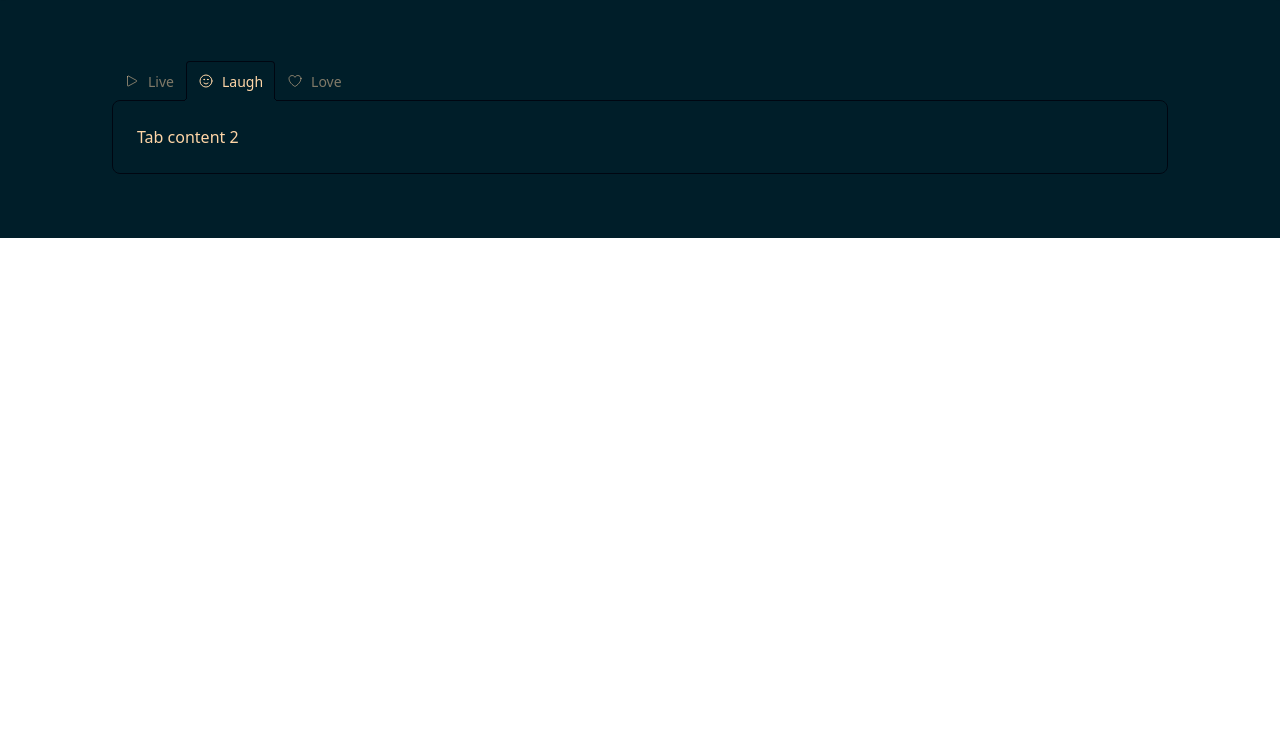
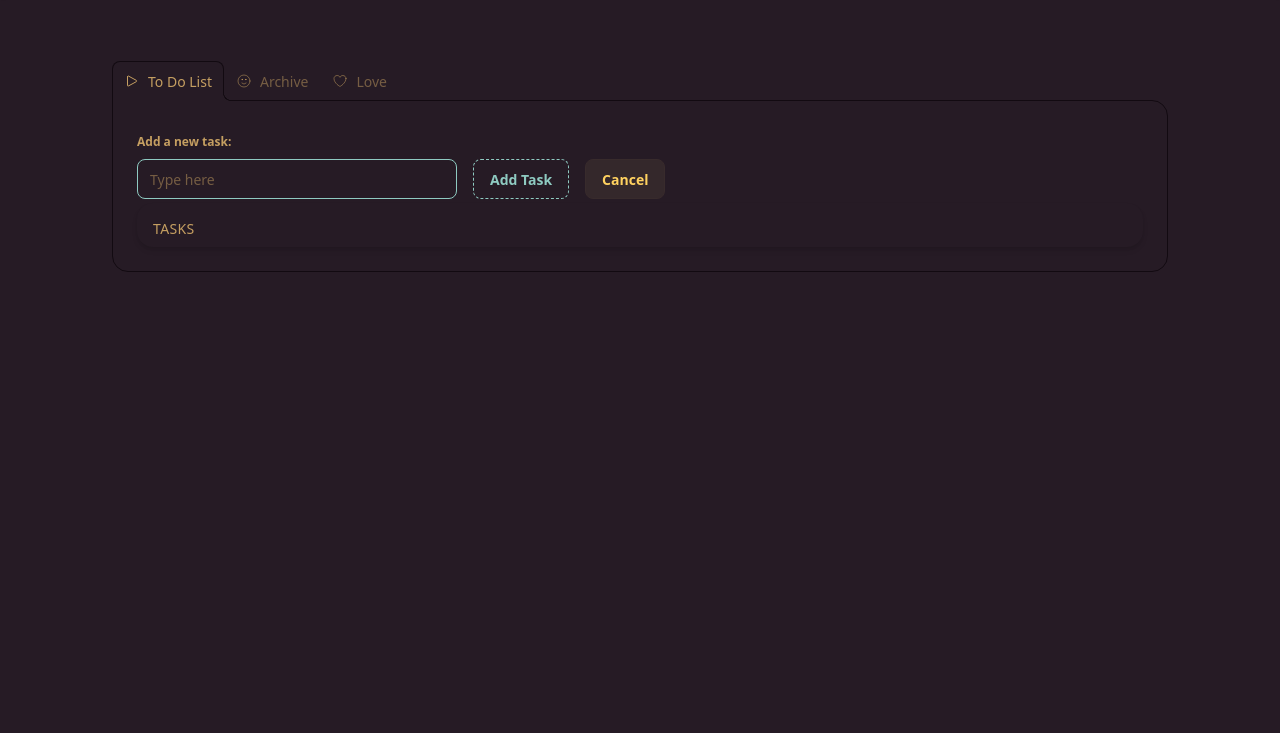
Before and after one commit to kithrine/kithrine.github.io, a plain HTML site: page index.html in a window 1280 px wide. Shown: the part 67-800 px from the top of the page. Drawn offline with nearby package versions, Linux system fonts and the light colour scheme.

Commit message:
Adds navbar, and tabs and input with buttons and the basic outline of the list of tasks. Begins to implement localStorage.

```diff
--- a/index.html
+++ b/index.html
@@ -26,10 +26,10 @@
   <title>Todo Javascript DaisyUI</title>
 </head>
 
-<body data-theme="abyss">
+<body data-theme="coffee" class="min-h-screen">
   <div class="navbar bg-base-100 shadow-sm">
     <div class="flex-1">
-      <a class="btn btn-ghost text-xl">daisyUI</a>
+      <a class="btn btn-ghost text-xl">Daisy To Do</a>
     </div>
     <div class="flex gap-2">
       <input type="text" placeholder="Search" class="input input-bordered w-24 md:w-auto" />
@@ -61,16 +61,33 @@
   <!-- name of each tab group should be unique -->
 <div class="tabs tabs-lift px-28 py-16">
   <label class="tab">
-    <input type="radio" name="my_tabs_4" />
+    <input type="radio" name="my_tabs_4" checked="checked" />
     <svg xmlns="http://www.w3.org/2000/svg" fill="none" viewBox="0 0 24 24" stroke-width="1.5" stroke="currentColor" class="size-4 me-2"><path stroke-linecap="round" stroke-linejoin="round" d="M5.25 5.653c0-.856.917-1.398 1.667-.986l11.54 6.347a1.125 1.125 0 0 1 0 1.972l-11.54 6.347a1.125 1.125 0 0 1-1.667-.986V5.653Z" /></svg>
-    Live
+    To Do List
   </label>
-  <div class="tab-content bg-base-100 border-base-300 p-6">Tab content 1</div>
+  <div class="tab-content bg-base-100 border-base-300 p-6">
+    <fieldset class="fieldset">
+      <legend class="fieldset-legend">Add a new task:</legend>
+      <div class="flex gap-x-4">
+        <input id="addTaskText" type="text" class="input input-info" placeholder="Type here" />
+        <button onclick="addTask()" id="addTaskButton" class="btn btn-dash btn-info">Add Task</button>
+        <button class="btn btn-soft btn-warning">Cancel</button>
+      </div>
+    </fieldset>
+
+    <ul id="listContainer" class="list bg-base-100 rounded-box shadow-md">
+
+      <li class="p-4 pb-2 text-sm tracking-wide uppercase">Tasks</li>
+
+
+    </ul>
+  </div>
 
   <label class="tab">
-    <input type="radio" name="my_tabs_4" checked="checked" />
+    <input type="radio" name="my_tabs_4" />
     <svg xmlns="http://www.w3.org/2000/svg" fill="none" viewBox="0 0 24 24" stroke-width="1.5" stroke="currentColor" class="size-4 me-2"><path stroke-linecap="round" stroke-linejoin="round" d="M15.182 15.182a4.5 4.5 0 0 1-6.364 0M21 12a9 9 0 1 1-18 0 9 9 0 0 1 18 0ZM9.75 9.75c0 .414-.168.75-.375.75S9 10.164 9 9.75 9.168 9 9.375 9s.375.336.375.75Zm-.375 0h.008v.015h-.008V9.75Zm5.625 0c0 .414-.168.75-.375.75s-.375-.336-.375-.75.168-.75.375-.75.375.336.375.75Zm-.375 0h.008v.015h-.008V9.75Z" /></svg>
-    Laugh
+    <!-- Completed Tasks -->
+     Archive
   </label>
   <div class="tab-content bg-base-100 border-base-300 p-6">Tab content 2</div>
 
--- a/index.js
+++ b/index.js
@@ -1,5 +1,57 @@
-// Load any existing todos
+// Get elements by their ID's
+const addTaskButton = document.getElementById("addTaskButton")
+const addTaskText = document.getElementById("addTaskText")
+const listContainer = document.getElementById("listContainer")
 
-// If there are any todos, show them on the page
+// Initialize todo data, { id: 0, task: "todo" }
+const tasks = []
+const completedTasks = []
 
-//
+// Add click event listener to task add button
+const addTask = () => {
+  console.log("addTaskButton click", addTaskText.value)
+  // Create task record
+  const newTask = { id: tasks.length + 1, text: addTaskText.value, status: "Active", priority: "Normal" }
+  tasks.push(newTask)
+  console.log("newTask", newTask, "tasks", tasks)
+  // Clear existing HTML
+
+
+  // Populate HTML w/ template literal
+  const newTaskHTML = `
+    <li id="${newTask.id}" class="list-row">
+      <div class="text-4xl font-thin opacity-30 tabular-nums">${newTask.id}</div>
+      <div><img class="size-10 rounded-box" src="https://img.daisyui.com/images/profile/demo/1@94.webp"/></div>
+      <div class="list-col-grow">
+        <div><div class="badge badge-warning">${newTask.status}</div>
+</div>
+        <div class="">${newTask.text}</div>
+      </div>
+      <button class="btn btn-square btn-ghost">
+        <svg class="size-[1.2em]" xmlns="http://www.w3.org/2000/svg" viewBox="0 0 24 24"><g stroke-linejoin="round" stroke-linecap="round" stroke-width="2" fill="none" stroke="currentColor"><path d="M6 3L20 12 6 21 6 3z"></path></g></svg>
+      </button>
+    </li>
+  `
+  listContainer.insertAdjacentHTML("beforeend", newTaskHTML)
+
+  // Repopulate entire localStorage with all todos
+  console.log("JSON.stringify newTask", JSON.stringify(newTask))
+  localStorage.setItem("tasks", JSON.stringify(tasks))
+
+
+  // Clear form
+  addTaskText.value = ""
+
+}
+
+localStorage.getItem("tasks").push(tasks)
+
+
+
+
+
+
+
+//! TASK SCHEMA
+// status: "Active", "Completed", "Deleted"
+// priority: "Urgent", "High", "Normal", "Low"
```
